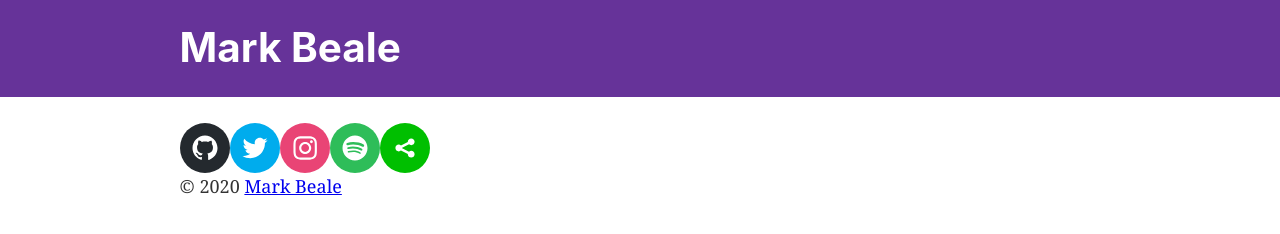
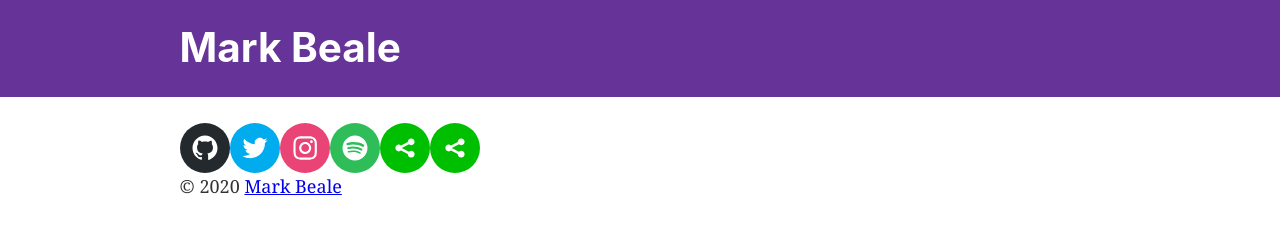
Before and after one commit to mabeale/profile1.0, a Gatsby site: page / in a window 1280 px wide. Built offline with nearby package versions, Linux system fonts and the light colour scheme; Gatsby itself is replaced by a stand-in of ours.

Commit message:
Added freecodecamp link

```diff
--- a/src/pages/index.js
+++ b/src/pages/index.js
@@ -14,6 +14,7 @@ const IndexPage = () => (
     <SocialIcon url="https://instagram.com/markalanbeale" />
     <SocialIcon url="https://open.spotify.com/user/mabeale" />
     <SocialIcon url="https://dev.to/mabeale" />
+    <SocialIcon url="https://www.freecodecamp.org/mabeale" />
   </Layout>
 )
 
```
